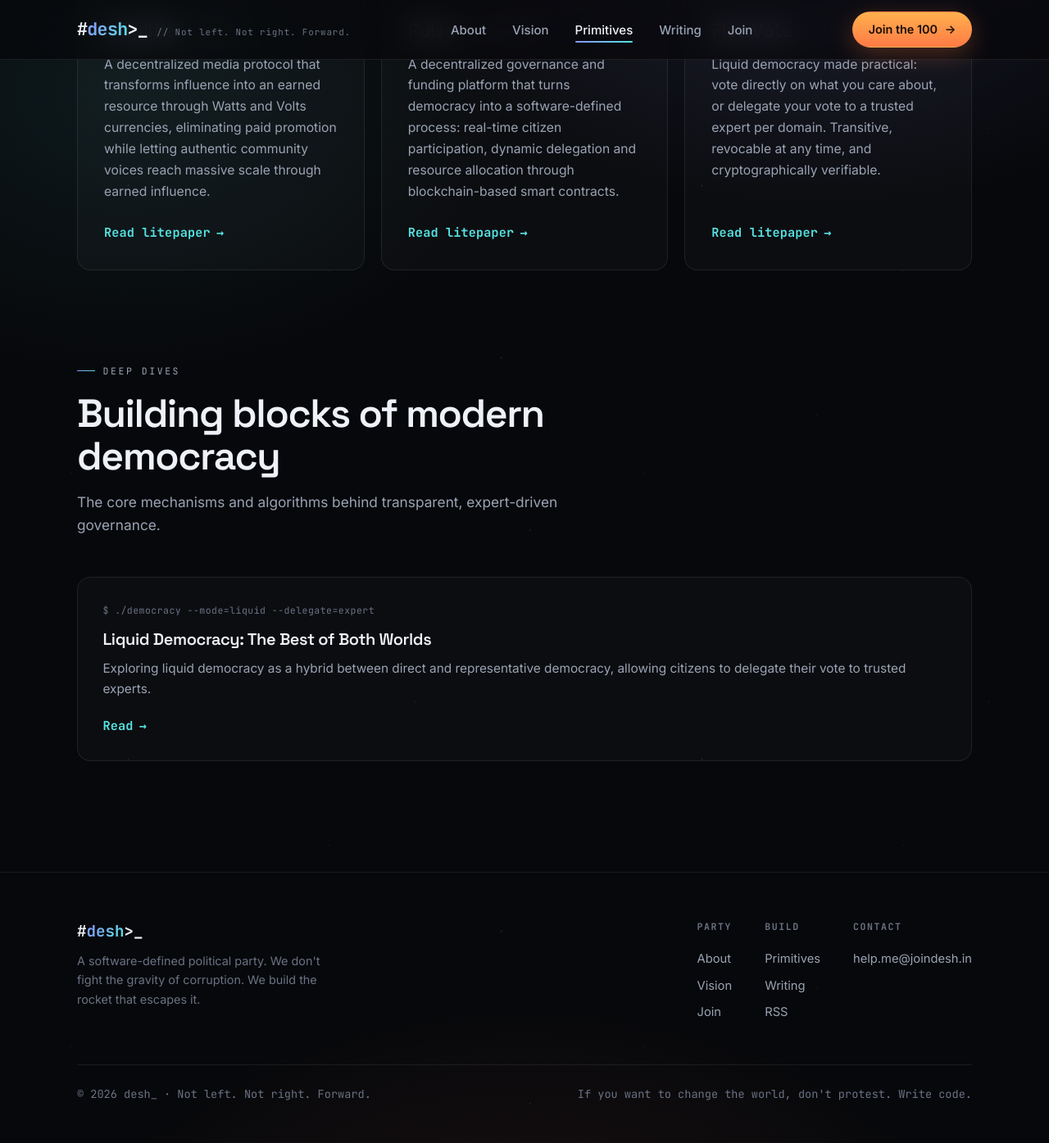
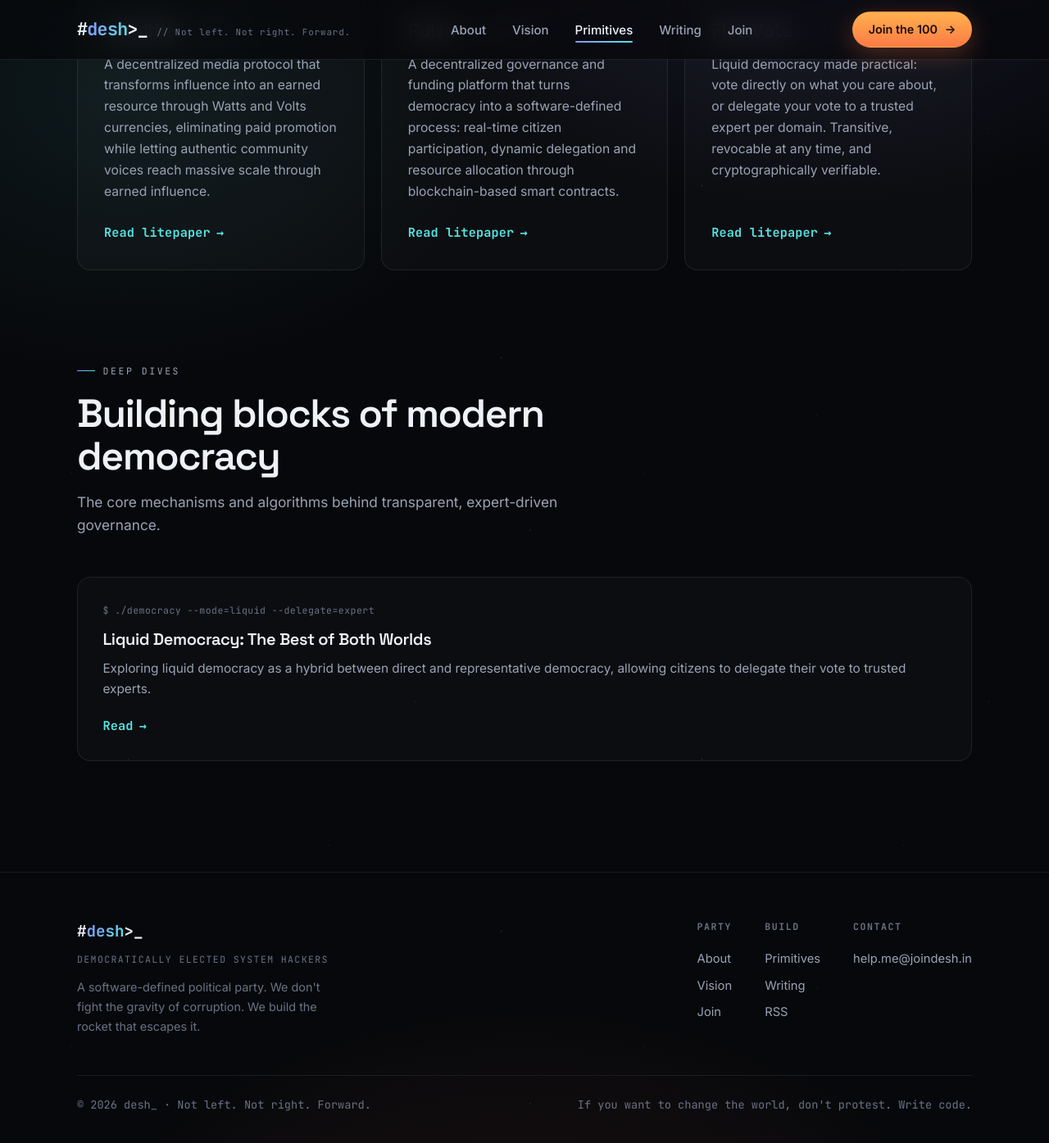
Before and after one commit to join-desh/website, a Jekyll site: the page built from primitives.md, in a window 1280 px wide and 1400 px high, scrolled down 531 px. Shown: the top 1395 px of the window at 82% size. Built offline with Jekyll 4.4.1, drawn with Linux system fonts in a browser that asks for light colours.

Commit message:
Add DESH full form: Democratically Elected System Hackers
Show the acronym under the wordmark in the 'The name' section and in the
footer, so the name's full meaning reads on the homepage.

Co-Authored-By: Claude Opus 4.8 (1M context) <noreply@anthropic.com>
Claude-Session: https://claude.ai/code/session_01ML9XYGFVNXYvcqAfbdoJkb

```diff
--- a/_layouts/default.html
+++ b/_layouts/default.html
@@ -59,6 +59,7 @@
       <div class="footer-grid">
         <div class="footer-brand">
           <div class="mark">#<span class="gradient-text">desh</span>&gt;_</div>
+          <div class="footer-acronym">Democratically Elected System Hackers</div>
           <p>A software-defined political party. We don't fight the gravity of corruption. We build the rocket that escapes it.</p>
         </div>
         <div class="footer-links">
--- a/assets/css/desh.css
+++ b/assets/css/desh.css
@@ -268,6 +268,10 @@ h1, h2, h3 { font-family: var(--font-display); font-weight: 600; line-height: 1.
   font-size: clamp(2.2rem, 7vw, 3.8rem); white-space: nowrap;
 }
 .root-band .prompt .p-dim { color: var(--text); }
+.prompt-caption {
+  font-family: var(--font-mono); font-size: 0.78rem; letter-spacing: 0.14em; text-transform: uppercase;
+  color: var(--text-muted); margin-top: 1.1rem; line-height: 1.55;
+}
 .root-band .caret { color: var(--cyan); animation: blink 1.1s steps(1) infinite; }
 @keyframes blink { 50% { opacity: 0; } }
 .root-copy h2 { font-size: clamp(1.7rem, 4.4vw, 2.7rem); margin: 1rem 0; letter-spacing: -0.03em; }
@@ -440,7 +444,8 @@ h1, h2, h3 { font-family: var(--font-display); font-weight: 600; line-height: 1.
 .site-footer { border-top: 1px solid var(--border); padding: 3.5rem 0 2.5rem; margin-top: 2rem; }
 .footer-grid { display: flex; flex-wrap: wrap; gap: 2rem; justify-content: space-between; align-items: flex-start; }
 .footer-brand .mark { font-family: var(--font-mono); font-weight: 700; font-size: 1.2rem; }
-.footer-brand p { color: var(--text-faint); font-size: 0.9rem; margin-top: 0.5rem; max-width: 320px; }
+.footer-acronym { font-family: var(--font-mono); font-size: 0.72rem; letter-spacing: 0.12em; text-transform: uppercase; color: var(--text-faint); margin-top: 0.55rem; }
+.footer-brand p { color: var(--text-faint); font-size: 0.9rem; margin-top: 0.8rem; max-width: 320px; }
 .footer-links { display: flex; gap: 2.5rem; flex-wrap: wrap; }
 .footer-col h5 { font-family: var(--font-mono); font-size: 0.72rem; letter-spacing: 0.14em; text-transform: uppercase; color: var(--text-faint); margin-bottom: 0.9rem; }
 .footer-col a { display: block; color: var(--text-muted); text-decoration: none; font-size: 0.92rem; padding: 0.25rem 0; }
```
Also changed, not shown: index.md (+4 -1 lines).
